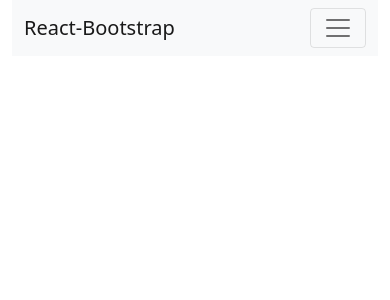
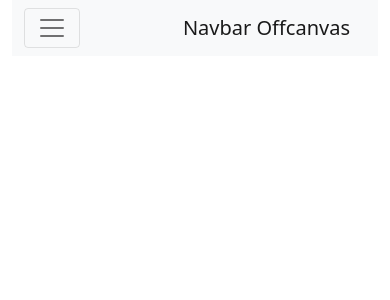
Before and after one commit to Team-Osiris-HR/BlueOcean, a React app: page / in a window 390 px wide. Shown: the top 300 px of the page. Built offline with nearby package versions, Linux system fonts and the light colour scheme; the HTML template or start-up script is replaced by a standard one.

Commit message:
Add hamburger menu to the left

```diff
--- a/src/components/Header.jsx
+++ b/src/components/Header.jsx
@@ -3,28 +3,34 @@ import Nav from 'react-bootstrap/Nav'
 import Navbar from 'react-bootstrap/Navbar'
 import NavDropdown from 'react-bootstrap/NavDropdown'
 import Container from 'react-bootstrap/Container'
+import Offcanvas from 'react-bootstrap/Offcanvas'
+import OffcanvasHeader from 'react-bootstrap/OffcanvasHeader'
+import OffcanvasBody from 'react-bootstrap/OffcanvasBody'
 
 class Header extends React.Component {
 
   render() {
     return (
-      <Navbar bg="light" expand="lg">
-        <Container>
-          <Navbar.Brand href="#home">React-Bootstrap</Navbar.Brand>
-          <Navbar.Toggle aria-controls="basic-navbar-nav" />
-          <Navbar.Collapse id="basic-navbar-nav">
-            <Nav className="me-auto">
-              <Nav.Link href="#home">Home</Nav.Link>
-              <Nav.Link href="#link">Link</Nav.Link>
-              <NavDropdown title="Dropdown" id="basic-nav-dropdown">
-                <NavDropdown.Item href="#action/3.1">Action</NavDropdown.Item>
-                <NavDropdown.Item href="#action/3.2">Another action</NavDropdown.Item>
-                <NavDropdown.Item href="#action/3.3">Something</NavDropdown.Item>
-                <NavDropdown.Divider />
-                <NavDropdown.Item href="#action/3.4">Separated link</NavDropdown.Item>
-              </NavDropdown>
-            </Nav>
-          </Navbar.Collapse>
+      <Navbar bg="light" expand={false}>
+        <Container fluid>
+          <Navbar.Toggle aria-controls="offcanvasNavbar" />
+          <Navbar.Brand href="#">Navbar Offcanvas</Navbar.Brand>
+          <Navbar.Offcanvas
+            id="offcanvasNavbar"
+            aria-labelledby="offcanvasNavbarLabel"
+            placement="start"
+          >
+            <Offcanvas.Header closeButton>
+
+              <Offcanvas.Title id="offcanvasNavbarLabel">Offcanvas</Offcanvas.Title>
+            </Offcanvas.Header>
+            <Offcanvas.Body>
+              <Nav className="justify-content-end flex-grow-1 pe-3">
+                <Nav.Link href="#action1">Home</Nav.Link>
+                <Nav.Link href="#action2">Link</Nav.Link>
+              </Nav>
+            </Offcanvas.Body>
+          </Navbar.Offcanvas>
         </Container>
       </Navbar>
     )
```
Also changed, not shown: 1 other file (tests, documents, lock files or other folders).
